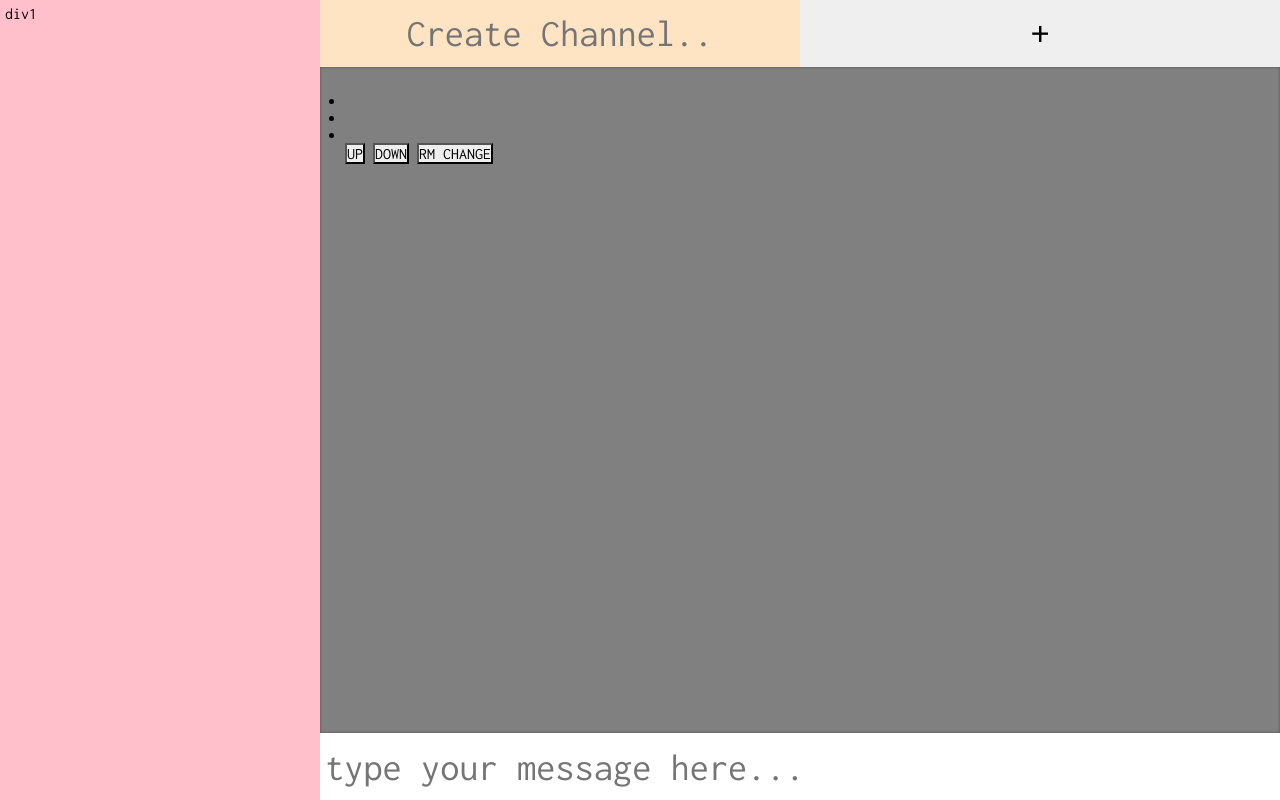
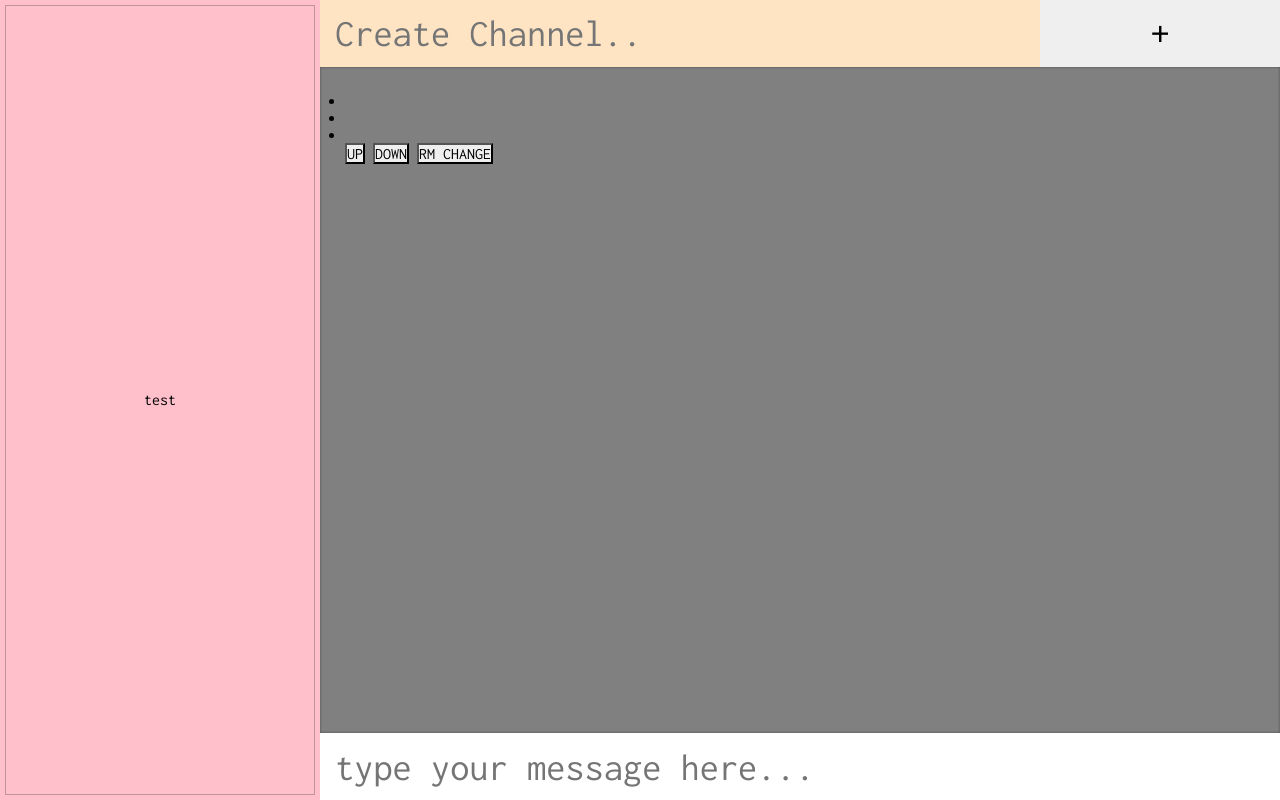
Before and after one commit to ian-lowe/chat, a Flask app: template templates/index.html in a window 1280 px wide. Run offline with Flask 2, Linux system fonts and the light colour scheme; the template is opened without the code that fills it, so the values that code supplies are empty; some libraries are stand-ins or nearby versions.

Commit message:
prototyping channel creation layout using flexbox

```diff
--- a/static/styles.css
+++ b/static/styles.css
@@ -26,10 +26,25 @@ html, body {
 }
 
 .div1 {
+    background-color: pink;
+    /* grid properties */
     padding: 5px;
     grid-row: 1 / -1;
     grid-column: 1 / 5;
-    background-color: pink;
+    /* flex properties */
+    display: flex;
+    flex-direction: column;
+}
+
+.div1 div {
+    flex-grow: 1;
+    flex-shrink: 0;
+    text-align: center;
+    display: flex;
+    flex-direction: column;
+    justify-content: center;
+    align-items: center;
+    border: 1px solid rgba(0, 0, 0, 0.24);
 }
 
 .div2 {
@@ -38,25 +53,29 @@ html, body {
 }
 
 .div2 input {
-    width: 50%;
+    width: 75%;
     height: 100%;
     font-size: 3vmax;
-    text-align: center;
-    padding: 0 5px 0 5px;
+    /* text-align: center; */
+    padding: 0 15px 0 15px;
     border: none;
     background-color: bisque;
+    box-shadow: none;
+    transition: box-shadow 0.4s;
 }
 
 .div2 input:hover {
-    box-shadow: 1px 1px 20px rgba(0, 0, 0, 0.2) inset;
+    box-shadow: 1px 1px 20px rgba(0, 0, 0, 0.1) inset;
+    transition: box-shadow 0.4s;
 }
 
 .div2 input:focus {
-    box-shadow: 1px 1px 20px rgba(0, 0, 0, 0.2) inset;
+    /* !important retains box shadow on focus, regardless of mouse exit */
+    box-shadow: 1px 1px 20px rgba(0, 0, 0, 0.1) inset !important;
 }
 
 .div2 button {
-    width: 50%;
+    width: 25%;
     height: 100%;
     font-size: 3vmax;
     float: right;
@@ -65,12 +84,9 @@ html, body {
 }
 
 .div2 button:hover {
-    border: 1px solid rgba(0, 0, 0, 0.2);
+    background-color: #cecece;
+    transition: background-color 0.4s;
 }
-
-/* .div2 button:focus {
-    box-shadow: 1px 1px 20px rgba(0, 0, 0, 0.1) inset;
-} */
 
 .div3 {
     padding: 5px;
@@ -90,16 +106,20 @@ html, body {
     width: 100%;
     height: 100%;
     font-size: 3vmax;
-    padding: 0 5px 0 5px;
+    padding: 0 15px 0 15px;
     border: none;
+    box-shadow: none;
+    transition: box-shadow 0.4s;
 }
 
 .div4 input:hover {
     box-shadow: 1px 1px 20px rgba(0, 0, 0, 0.2) inset;
+    transition: box-shadow 0.4s;
 }
 
 .div4 input:focus {
-    box-shadow: 1px 1px 20px rgba(0, 0, 0, 0.3) inset;
+    /* !important retains box shadow on focus, regardless of mouse exit */
+    box-shadow: 1px 1px 20px rgba(0, 0, 0, 0.3) inset !important;
 }
 
 input:focus, textarea:focus {
--- a/templates/index.html
+++ b/templates/index.html
@@ -38,7 +38,9 @@
 {% endblock %}
 {% block body %}
     <div class="parent">
-        <div class="div1">div1</div>
+        <div class="div1">
+            <div>test</div>
+        </div>
         <div class="div2">
             <input type="text" placeholder="Create Channel..">
             <button>+</button>
```
